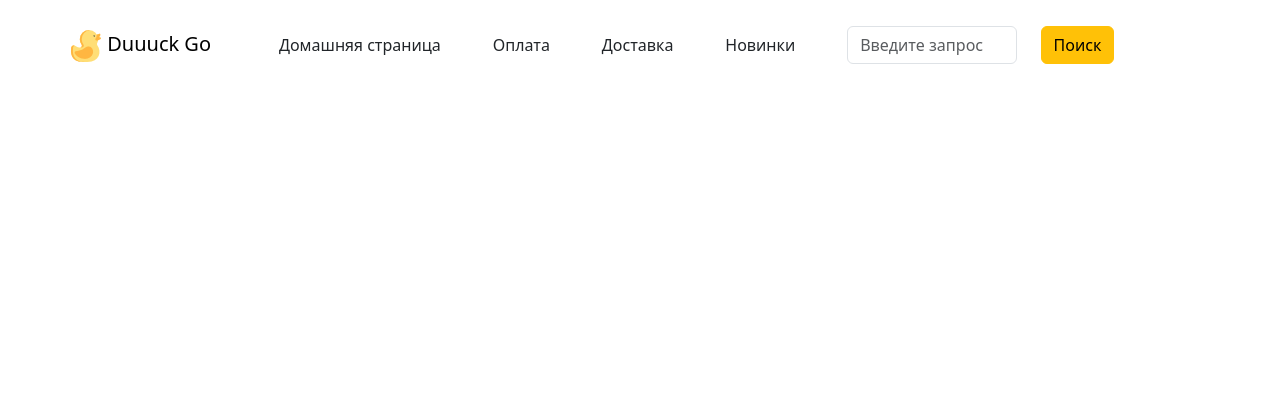
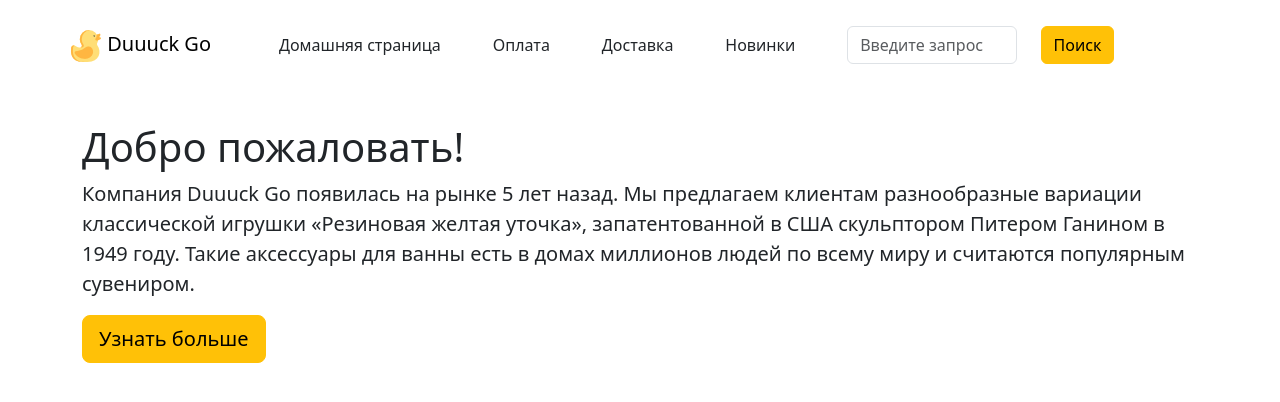
Before and after one commit to Infuzoria/duck_shop, a Django app: template catalog/templates/home_page.html in a window 1280 px wide. Shown: the top 402 px of the page. Run offline with Django 4.2, Linux system fonts and the light colour scheme; the template is opened without the code that fills it, so the values that code supplies are empty.

Commit message:
Создали баннер на главной странице

```diff
--- a/catalog/templates/home_page.html
+++ b/catalog/templates/home_page.html
@@ -31,6 +31,21 @@
             </div>
         </nav>
     </div>
+
+    <div class="row mt-5">
+        <div class="col-12">
+            <div class="jumbotron">
+                <h1>Добро пожаловать!</h1>
+                <p class="lead">Компания Duuuck Go появилась на рынке 5 лет назад. Мы предлагаем клиентам
+                    разнообразные вариации классической игрушки «Резиновая желтая уточка», запатентованной в США
+                    скульптором Питером Ганином в 1949 году. Такие аксессуары для ванны есть в домах миллионов людей
+                    по всему миру и считаются популярным сувениром.</p>
+                <p class="lead">
+                    <a class="btn btn-warning btn-lg" href="#" role="button">Узнать больше</a>
+                </p>
+            </div>
+        </div>
+    </div>
 </div>
 
 <script src="https://cdn.jsdelivr.net/npm/bootstrap@5.3.2/dist/js/bootstrap.bundle.min.js"
```
